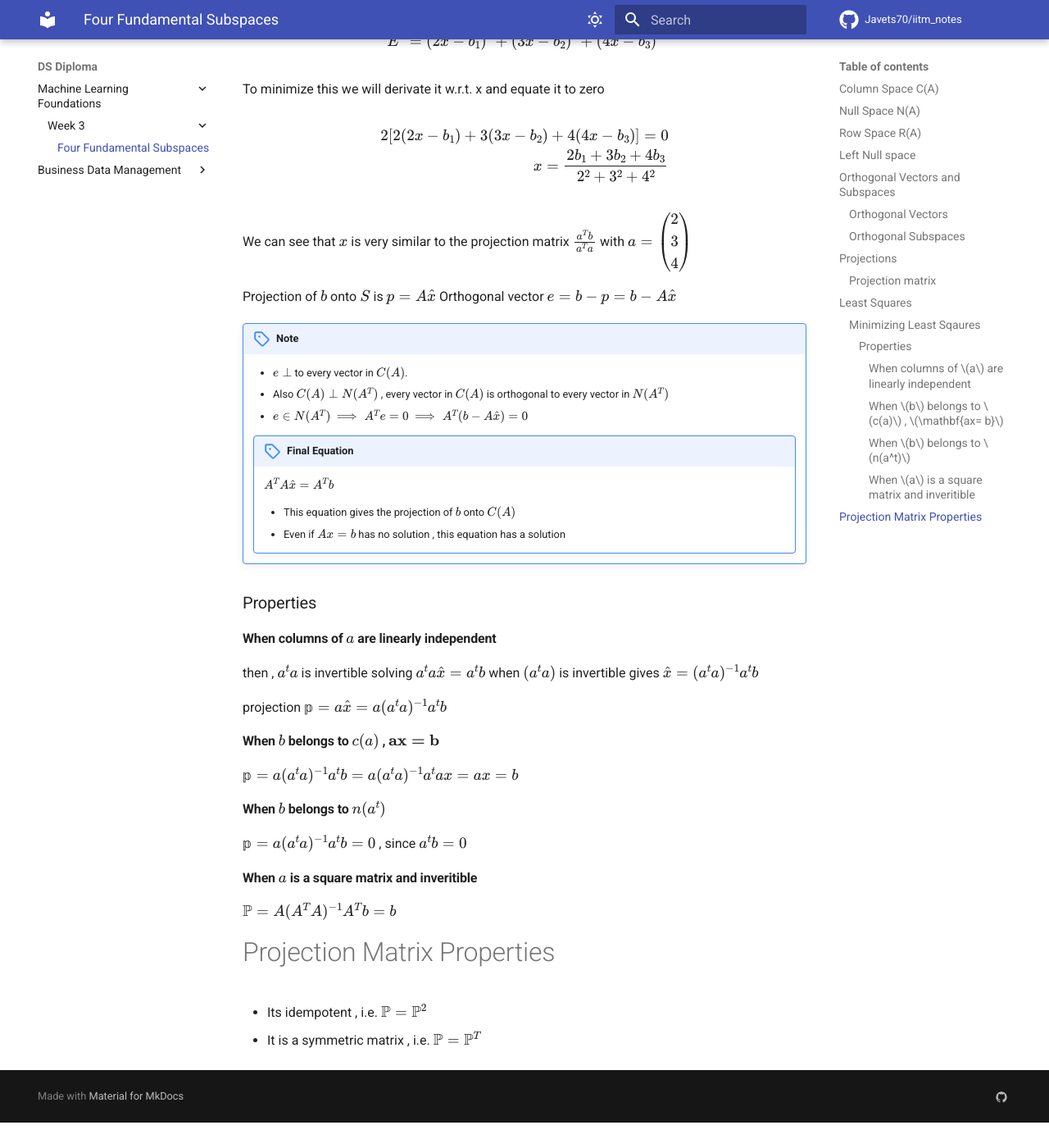
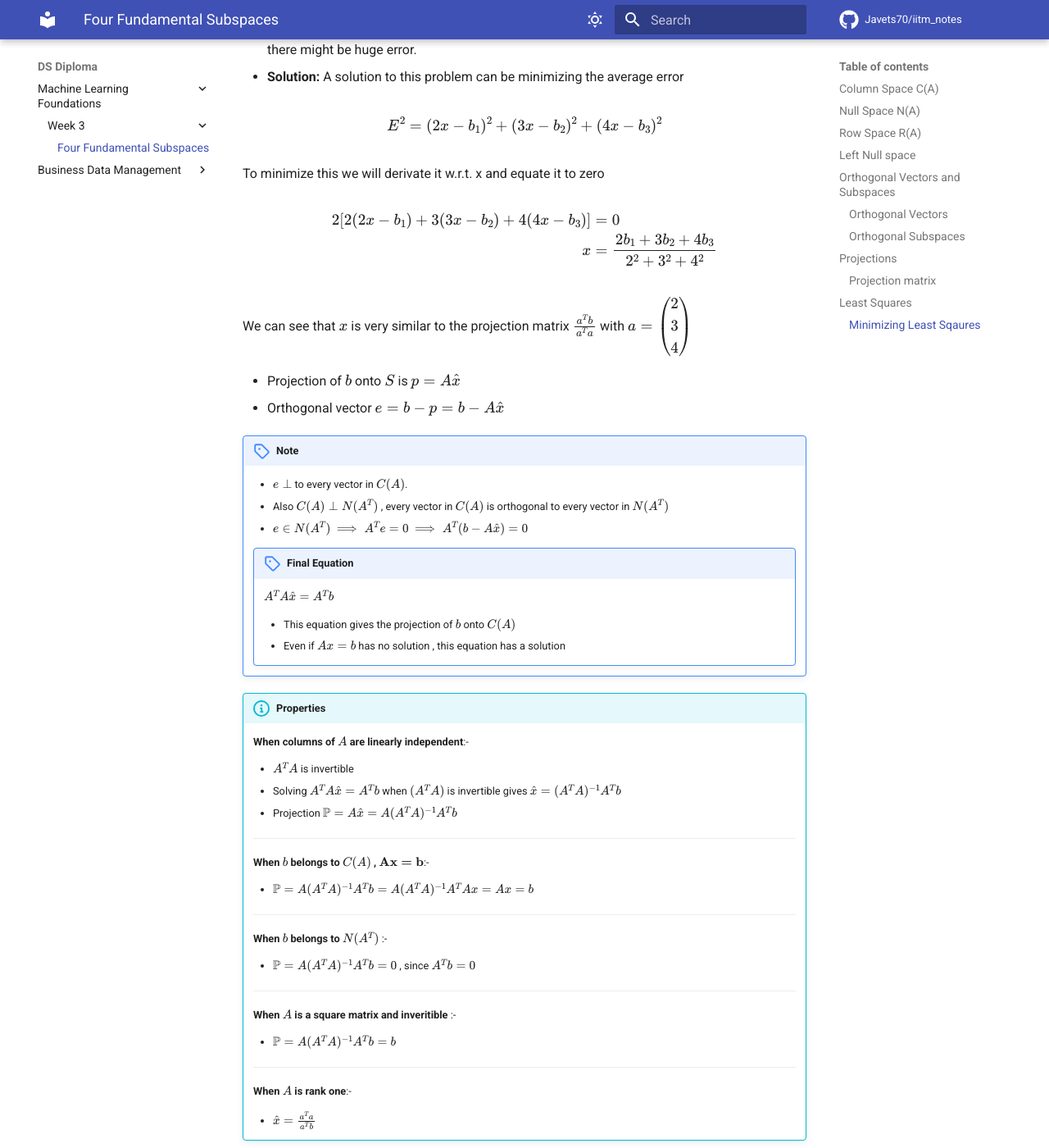
Before and after one commit to Javets70/iitm_notes, an MkDocs documentation site: the page built from docs/MLF/WEEK 3/Four Fundamental Subspaces.md, in a window 1280 px wide and 1400 px high, scrolled down 3140 px. Shown: the whole window at 82% size. Built offline with MkDocs 1.6.1 and Material for MkDocs 9.7.7, drawn with Linux system fonts in a browser that asks for light colours; comment, search, counter and statistics services are not loaded; before the commit the page ends 4509 px from its top, so only the background shows below that; some of the changed text lies outside the part shown.

Commit message:
idk what are the changes

````diff
--- a/docs/MLF/WEEK 3/Four Fundamental Subspaces.md
+++ b/docs/MLF/WEEK 3/Four Fundamental Subspaces.md
@@ -26,15 +26,17 @@ The nullspace (also called kernel) of a matrix A is the set of all vectors x tha
     [1 2]
     [3 6]
     [4 8]
+    ```
 
-    ```
     - The 2nd and the 3rd rows are the multiples of the first row.
     - Therefore null space of matrix A is $x_1 + 2x_2 = 0$
     - $N(A) = span([-2 , 1])$
 
     !!! note
-        If A is invertible , then $N(A)$ has $\phi$ only and $C(A)$ is the whole space.
+        - If A is invertible , then $N(A)$ has $\phi$ only and $C(A)$ is the whole space.
           (If A is invertible means a unique solution exists for $Ax = b$)
+        - If $N(A)$ has $x_n \neq 0$ then , $Ax = b$ solutions are of the form $x = x_n + x_p$ where,
+        $Ax_p = b ,     Ax_n = 0$
 
 
 ## Row Space R(A)
@@ -111,14 +114,14 @@ $$E^2 = (2x-b_1)^2 + (3x-b_2)^2 + (4x - b_3)^2$$
 To minimize this we will derivate it w.r.t. x and equate it to zero
 
 $$\begin{align}
-2[ 2(2x - b_1) + 3(3x - b_2) + 4(4x - b_3)] = 0 \\
-x = \frac{2b_1 + 3b_2 + 4b_3}{2^2 + 3^2 + 4^2}
+2[ 2(2x - b_1) + 3(3x - b_2) + 4(4x - b_3)] &= 0 \\
+x &= \frac{2b_1 + 3b_2 + 4b_3}{2^2 + 3^2 + 4^2}
 \end{align}$$
 
 We can see that $x$ is very similar to the projection matrix $\frac{a^Tb}{a^Ta}$ with $a = \begin{pmatrix} 2 \\ 3 \\ 4\end{pmatrix}$
 
-Projection of $b$ onto $S$ is $p = A\hat{x}$
-Orthogonal vector $e = b - p = b - A\hat{x}$
+- Projection of $b$ onto $S$ is $p = A\hat{x}$
+- Orthogonal vector $e = b - p = b - A\hat{x}$
 
 !!! note
     - $e \perp$ to every vector in $C(A)$.
@@ -133,22 +136,29 @@ Orthogonal vector $e = b - p = b - A\hat{x}$
         - This equation gives the projection of $b$ onto $C(A)$
         - Even if $Ax =b$ has no solution , this equation has a solution
 
-### Properties
-#### When columns of $a$ are linearly independent
-then ,  $a^ta$ is invertible
-solving $a^ta\hat{x} = a^tb$ when $(a^ta)$ is invertible gives $\hat{x} = (a^ta)^{-1}a^tb$
+!!! info "Properties"
+    **When columns of $A$ are linearly independent**:-
 
-projection $\mathbb{p} = a\hat{x} = a(a^ta)^{-1}a^tb$
+    - $A^TA$ is invertible
+    - Solving $A^TA\hat{x} = A^Tb$ when $(A^TA)$ is invertible gives $\hat{x} = (A^TA)^{-1}A^Tb$
+    - Projection $\mathbb{P} = A\hat{x} = A(A^TA)^{-1}A^Tb$
 
-#### When $b$ belongs to $c(a)$ , $\mathbf{ax= b}$
-$\mathbb{p} = a(a^ta)^{-1}a^tb = a(a^ta)^{-1}a^tax = ax = b$
+    ---
+    **When $b$ belongs to $C(A)$ , $\mathbf{Ax= b}$**:-
 
-#### When $b$ belongs to $n(a^t)$
-$\mathbb{p} = a(a^ta)^{-1}a^tb = 0$ , since $a^tb = 0$
+    - $\mathbb{P} = A(A^TA)^{-1}A^Tb = A(A^TA)^{-1}A^TAx = Ax = b$
 
-#### When $a$ is a square matrix and inveritible
-$\mathbb{P} = A(A^TA)^{-1}A^Tb = b$
+    ---
+    **When $b$ belongs to $N(A^T)$** :-
 
-# Projection Matrix Properties
-- Its idempotent , i.e. $\mathbb{P} = \mathbb{P}^2$
-- It is a symmetric matrix , i.e. $\mathbb{P} = \mathbb{P}^T$
+    - $\mathbb{P} = A(A^TA)^{-1}A^Tb = 0$ , since $A^Tb = 0$
+
+    ---
+    **When $A$ is a square matrix and inveritible** :-
+
+    - $\mathbb{P} = A(A^TA)^{-1}A^Tb = b$
+
+    ---
+    **When $A$ is rank one**:-
+
+    - $\hat{x} = \frac{a^{T}a}{a^{T}b}$
````
Also changed, not shown: other parts of docs/MLF/WEEK 3/Four Fundamental Subspaces.md (+6 -5 lines), docs/STATS2/WEEK 1/Notes/Two Discrete Random Variables.md (+1 -1 lines).
